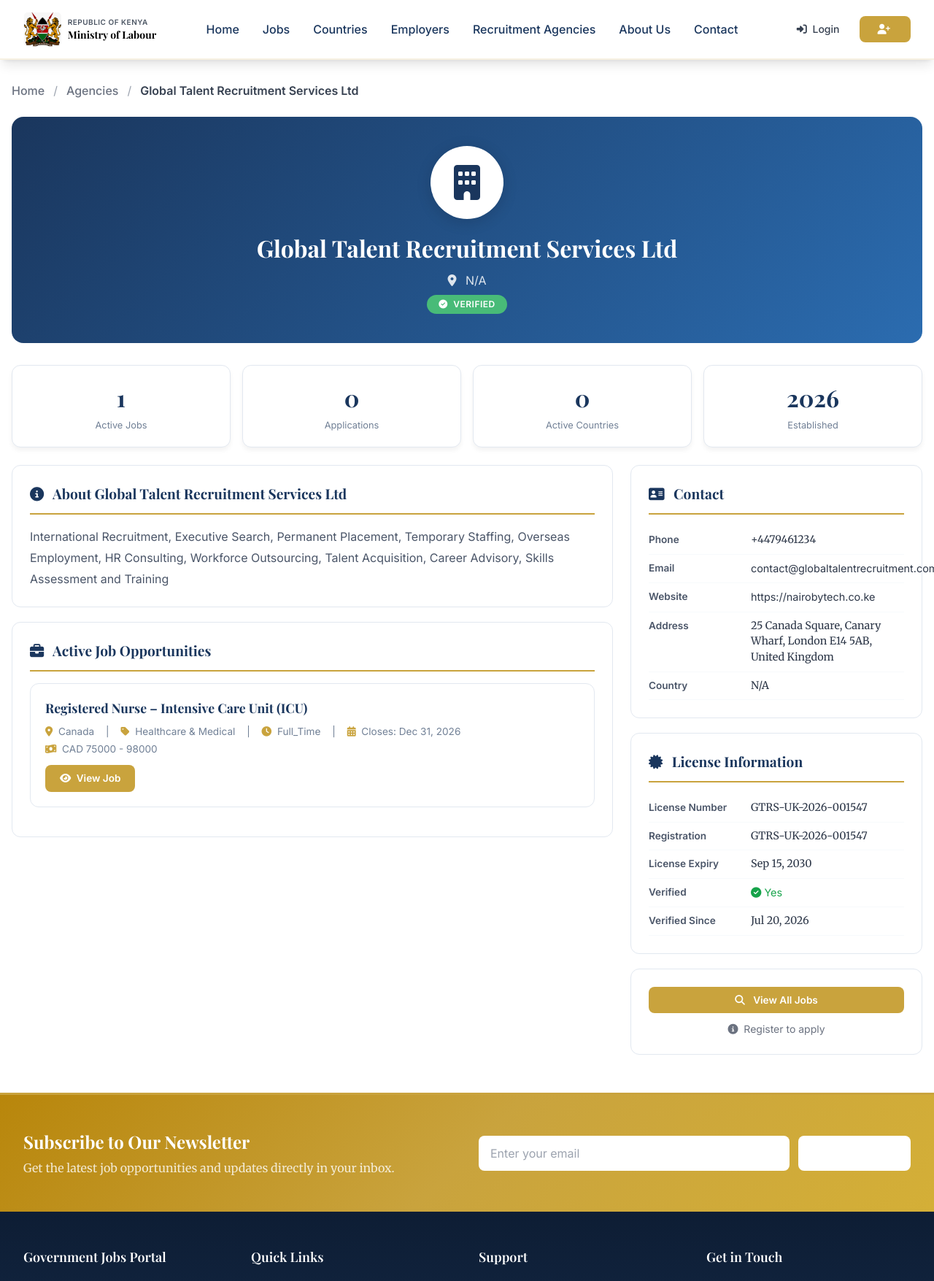
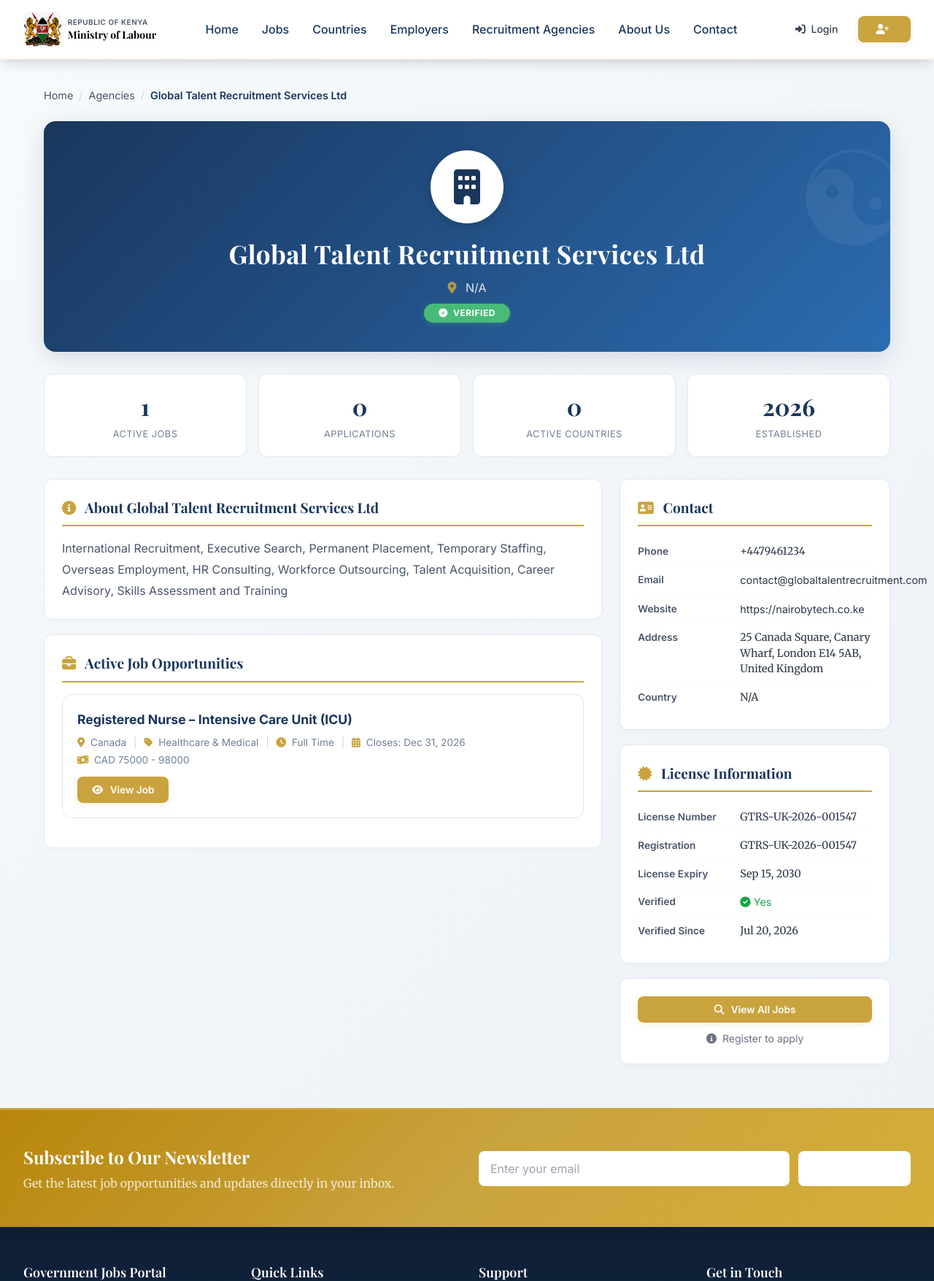
Before and after one commit to eKidenge/government_jobs_portal, a Django app: page /agencies/6ed35cee-6b85-493c-9345-c348dd2bbfe7/ in a window 1280 px wide. Shown: the top 1755 px of the page at 73% size. Run offline with Django 5.2, Linux system fonts and the light colour scheme; data comes from the database, SQL or seed files in the repository; data that the repository does not hold is empty; some libraries are stand-ins or nearby versions.

Commit message:
Update detail.html

```diff
--- a/templates/agencies/detail.html
+++ b/templates/agencies/detail.html
@@ -5,12 +5,40 @@
 
 {% block extra_css %}
 <style>
+    /* ============================================
+       GOVERNMENT STYLES
+       ============================================ */
+    .agency-detail-section {
+        background: linear-gradient(135deg, #f7fafc 0%, #edf2f7 100%);
+        min-height: calc(100vh - 200px);
+        padding: 40px 0;
+    }
+
+    .agency-container {
+        max-width: 1200px;
+        margin: 0 auto;
+        padding: 0 20px;
+    }
+
+    /* Header */
     .agency-header {
         background: linear-gradient(135deg, #1a365d 0%, #2b6cb0 100%);
         color: white;
         padding: 40px 0;
         border-radius: 16px;
         margin-bottom: 30px;
+        box-shadow: 0 8px 32px rgba(26, 54, 93, 0.15);
+        position: relative;
+        overflow: hidden;
+    }
+    .agency-header::before {
+        content: '☯';
+        position: absolute;
+        right: -30px;
+        top: -30px;
+        font-size: 180px;
+        opacity: 0.06;
+        transform: rotate(15deg);
     }
 
     .agency-header .agency-logo {
@@ -25,13 +53,18 @@
         color: #1a365d;
         margin: 0 auto 16px;
         box-shadow: 0 4px 20px rgba(0,0,0,0.15);
+        transition: transform 0.3s ease;
+    }
+    .agency-header .agency-logo:hover {
+        transform: scale(1.05) rotate(-3deg);
     }
 
     .agency-header h1 {
         font-family: 'Playfair Display', serif;
         font-weight: 700;
-        font-size: 2rem;
+        font-size: 2.2rem;
         margin-bottom: 8px;
+        letter-spacing: 0.5px;
     }
 
     .agency-header .subtitle {
@@ -39,28 +72,39 @@
         opacity: 0.85;
         font-size: 1rem;
     }
+    .agency-header .subtitle i {
+        color: #c9a33d;
+    }
 
     .agency-header .badge {
         display: inline-block;
-        padding: 4px 16px;
-        border-radius: 20px;
+        padding: 4px 20px;
+        border-radius: 50px;
+        font-family: 'Inter', sans-serif;
         font-size: 0.75rem;
-        font-weight: 600;
+        font-weight: 700;
         text-transform: uppercase;
         letter-spacing: 0.5px;
-        margin-top: 8px;
+        margin-top: 10px;
     }
-
     .badge-verified {
         background: #48bb78;
         color: white;
+        box-shadow: 0 2px 8px rgba(72, 187, 120, 0.3);
     }
-
     .badge-pending {
         background: #ed8936;
         color: white;
+        box-shadow: 0 2px 8px rgba(237, 137, 54, 0.3);
     }
 
+    /* Stats */
+    .stats-grid {
+        display: grid;
+        grid-template-columns: repeat(4, 1fr);
+        gap: 16px;
+        margin-bottom: 30px;
+    }
     .stat-card {
         background: white;
         border-radius: 12px;
@@ -68,33 +112,40 @@
         text-align: center;
         border: 1px solid #e2e8f0;
         transition: all 0.3s ease;
+        box-shadow: 0 2px 8px rgba(0,0,0,0.02);
     }
-
     .stat-card:hover {
         transform: translateY(-4px);
-        box-shadow: 0 8px 24px rgba(0,0,0,0.05);
+        box-shadow: 0 8px 24px rgba(0,0,0,0.06);
+        border-color: #c9a33d;
     }
-
     .stat-card .number {
         font-family: 'Playfair Display', serif;
         font-size: 2rem;
         font-weight: 700;
         color: #1a365d;
     }
-
     .stat-card .label {
         font-family: 'Inter', sans-serif;
         font-size: 0.8rem;
         color: #718096;
         margin-top: 4px;
+        text-transform: uppercase;
+        letter-spacing: 0.5px;
     }
 
+    /* Info Cards */
     .info-card {
         background: white;
         border-radius: 12px;
         padding: 24px;
         border: 1px solid #e2e8f0;
         margin-bottom: 20px;
+        box-shadow: 0 2px 8px rgba(0,0,0,0.02);
+        transition: box-shadow 0.3s ease;
+    }
+    .info-card:hover {
+        box-shadow: 0 4px 16px rgba(0,0,0,0.04);
     }
 
     .info-card h3 {
@@ -103,8 +154,12 @@
         color: #1a365d;
         font-size: 1.2rem;
         border-bottom: 2px solid #c9a33d;
-        padding-bottom: 12px;
+        padding-bottom: 10px;
         margin-bottom: 16px;
+    }
+    .info-card h3 i {
+        color: #c9a33d;
+        margin-right: 8px;
     }
 
     .info-card .detail-row {
@@ -112,7 +167,9 @@
         padding: 8px 0;
         border-bottom: 1px solid #f7fafc;
     }
-
+    .info-card .detail-row:last-child {
+        border-bottom: none;
+    }
     .info-card .detail-row .label {
         font-family: 'Inter', sans-serif;
         font-weight: 600;
@@ -121,13 +178,30 @@
         flex-shrink: 0;
         font-size: 0.85rem;
     }
-
     .info-card .detail-row .value {
         font-family: 'Merriweather', serif;
         color: #2d3748;
         font-size: 0.9rem;
     }
 
+    .country-tag {
+        display: inline-block;
+        background: #f7fafc;
+        padding: 4px 14px;
+        border-radius: 50px;
+        font-family: 'Inter', sans-serif;
+        font-size: 0.8rem;
+        color: #2d3748;
+        border: 1px solid #e2e8f0;
+        transition: all 0.3s ease;
+    }
+    .country-tag:hover {
+        background: #ebf8ff;
+        border-color: #c9a33d;
+        transform: translateY(-2px);
+    }
+
+    /* Job Cards */
     .job-card {
         background: white;
         border-radius: 12px;
@@ -136,28 +210,37 @@
         transition: all 0.3s ease;
         margin-bottom: 16px;
     }
-
     .job-card:hover {
         transform: translateY(-2px);
         box-shadow: 0 4px 16px rgba(0,0,0,0.05);
+        border-color: #c9a33d;
     }
-
     .job-card h4 {
         font-family: 'Playfair Display', serif;
         font-weight: 700;
         color: #1a365d;
         font-size: 1.1rem;
     }
-
+    .job-card h4 a {
+        color: #1a365d;
+        text-decoration: none;
+        transition: color 0.3s ease;
+    }
+    .job-card h4 a:hover {
+        color: #c9a33d;
+    }
     .job-card .job-meta {
         font-family: 'Inter', sans-serif;
         font-size: 0.85rem;
         color: #718096;
     }
-
     .job-card .job-meta i {
         color: #c9a33d;
         margin-right: 4px;
+    }
+    .job-card .job-meta .separator {
+        margin: 0 6px;
+        color: #cbd5e0;
     }
 
     .btn-gold {
@@ -171,42 +254,151 @@
         transition: all 0.3s ease;
         display: inline-block;
         text-decoration: none;
+        box-shadow: 0 2px 8px rgba(201, 163, 61, 0.2);
     }
-
     .btn-gold:hover {
         background: #b8942f;
         transform: translateY(-2px);
-        box-shadow: 0 4px 12px rgba(201, 163, 61, 0.3);
+        box-shadow: 0 4px 16px rgba(201, 163, 61, 0.3);
         color: white;
+    }
+    .btn-gold i {
+        margin-right: 6px;
+    }
+
+    .view-all-link {
+        color: #c9a33d;
+        font-family: 'Inter', sans-serif;
+        font-weight: 600;
+        font-size: 0.95rem;
+        text-decoration: none;
+        transition: all 0.3s ease;
+        display: inline-flex;
+        align-items: center;
+        gap: 6px;
+    }
+    .view-all-link:hover {
+        color: #b8942f;
+        transform: translateX(4px);
+    }
+
+    .empty-state {
+        text-align: center;
+        padding: 40px 20px;
+        color: #718096;
+    }
+    .empty-state i {
+        font-size: 48px;
+        color: #c9a33d;
+        opacity: 0.2;
+        margin-bottom: 16px;
+        display: block;
+    }
+    .empty-state p {
+        font-family: 'Merriweather', serif;
+        font-size: 1rem;
+    }
+    .empty-state .sub-text {
+        font-family: 'Inter', sans-serif;
+        font-size: 0.85rem;
+        color: #a0aec0;
+        margin-top: 4px;
+    }
+
+    /* Breadcrumb */
+    .breadcrumb {
+        font-family: 'Inter', sans-serif;
+        font-size: 0.9rem;
+        margin-bottom: 24px;
+        display: flex;
+        flex-wrap: wrap;
+        align-items: center;
+        gap: 4px 8px;
+    }
+    .breadcrumb a {
+        color: #4a5568;
+        text-decoration: none;
+        transition: color 0.2s ease;
+    }
+    .breadcrumb a:hover {
+        color: #c9a33d;
+    }
+    .breadcrumb .separator {
+        color: #cbd5e0;
+    }
+    .breadcrumb .current {
+        color: #1a365d;
+        font-weight: 600;
+    }
+
+    /* Responsive */
+    @media (max-width: 1024px) {
+        .stats-grid {
+            grid-template-columns: repeat(2, 1fr);
+        }
     }
 
     @media (max-width: 768px) {
         .agency-header h1 {
             font-size: 1.5rem;
         }
+        .agency-header .agency-logo {
+            width: 80px;
+            height: 80px;
+            font-size: 36px;
+        }
         .info-card .detail-row {
             flex-direction: column;
+            gap: 4px;
         }
         .info-card .detail-row .label {
             width: 100%;
-            margin-bottom: 4px;
+        }
+        .stats-grid {
+            gap: 12px;
+        }
+        .stat-card .number {
+            font-size: 1.6rem;
+        }
+        .grid-cols-3 {
+            grid-template-columns: 1fr;
+        }
+    }
+
+    @media (max-width: 480px) {
+        .agency-header {
+            padding: 24px 16px;
+        }
+        .agency-header h1 {
+            font-size: 1.2rem;
+        }
+        .stat-card {
+            padding: 12px;
+        }
+        .stat-card .number {
+            font-size: 1.3rem;
+        }
+        .info-card {
+            padding: 16px;
+        }
+        .job-card {
+            padding: 14px;
         }
     }
 </style>
 {% endblock %}
 
 {% block content %}
-<div class="container mx-auto px-4 py-8">
+<section class="agency-detail-section">
+    <div class="agency-container">
 
         <!-- Breadcrumb -->
-    <nav class="flex mb-6" aria-label="Breadcrumb">
-        <ol class="inline-flex items-center space-x-1 md:space-x-3">
-            <li><a href="{% url 'home' %}" class="text-gray-500 hover:text-gold-dark font-medium gov-font-sans">Home</a></li>
-            <li><span class="text-gray-400">/</span></li>
-            <li><a href="{% url 'agencies:agency_list' %}" class="text-gray-500 hover:text-gold-dark font-medium gov-font-sans">Agencies</a></li>
-            <li><span class="text-gray-400">/</span></li>
-            <li><span class="text-gray-700 font-semibold gov-font-sans">{{ agency.agency_name }}</span></li>
-        </ol>
+        <nav class="breadcrumb" aria-label="Breadcrumb">
+            <a href="{% url 'home' %}">Home</a>
+            <span class="separator">/</span>
+            <a href="{% url 'agencies:agency_list' %}">Agencies</a>
+            <span class="separator">/</span>
+            <span class="current">{{ agency.agency_name }}</span>
         </nav>
 
         <!-- Agency Header -->
@@ -234,7 +426,7 @@
         </div>
 
         <!-- Stats -->
-    <div class="grid grid-cols-2 md:grid-cols-4 gap-4 mb-6">
+        <div class="stats-grid">
             <div class="stat-card">
                 <div class="number">{{ job_count|default:0 }}</div>
                 <div class="label">Active Jobs</div>
@@ -259,7 +451,7 @@
                 <!-- Description -->
                 {% if agency.description %}
                 <div class="info-card">
-                <h3><i class="fas fa-info-circle text-gold mr-2"></i> About {{ agency.agency_name }}</h3>
+                    <h3><i class="fas fa-info-circle"></i> About {{ agency.agency_name }}</h3>
                     <div class="value" style="font-family: 'Merriweather', serif; color: #4a5568; line-height: 1.8;">
                         {{ agency.description|linebreaks }}
                     </div>
@@ -268,18 +460,20 @@
 
                 <!-- Active Jobs -->
                 <div class="info-card">
-                <h3><i class="fas fa-briefcase text-gold mr-2"></i> Active Job Opportunities</h3>
+                    <h3><i class="fas fa-briefcase"></i> Active Job Opportunities</h3>
                     {% if recent_jobs %}
                         {% for job in recent_jobs %}
                         <div class="job-card">
-                        <h4>{{ job.title }}</h4>
+                            <h4>
+                                <a href="{% url 'job_detail' job.id %}">{{ job.title }}</a>
+                            </h4>
                             <div class="job-meta mt-2">
                                 <span><i class="fas fa-map-marker-alt"></i> {{ job.country.name }}</span>
-                            <span class="mx-3">|</span>
+                                <span class="separator">|</span>
                                 <span><i class="fas fa-tag"></i> {{ job.category.name }}</span>
-                            <span class="mx-3">|</span>
-                            <span><i class="fas fa-clock"></i> {{ job.employment_type|title }}</span>
-                            <span class="mx-3">|</span>
+                                <span class="separator">|</span>
+                                <span><i class="fas fa-clock"></i> {{ job.get_employment_type_display|title }}</span>
+                                <span class="separator">|</span>
                                 <span><i class="fas fa-calendar-alt"></i> Closes: {{ job.closing_date|date:"M d, Y" }}</span>
                             </div>
                             {% if job.salary_min %}
@@ -291,23 +485,23 @@
                             {% endif %}
                             <div class="mt-3">
                                 <a href="{% url 'job_detail' job.id %}" class="btn-gold">
-                                <i class="fas fa-eye mr-1"></i> View Job
+                                    <i class="fas fa-eye"></i> View Job
                                 </a>
                             </div>
                         </div>
                         {% endfor %}
                         {% if job_count > 5 %}
                         <div class="text-center mt-4">
-                        <a href="{% url 'job_list' %}?agency={{ agency.id }}" class="text-gold hover:underline font-medium">
-                            View all {{ job_count }} jobs →
+                            <a href="{% url 'job_list' %}?agency={{ agency.id }}" class="view-all-link">
+                                View all {{ job_count }} jobs <i class="fas fa-arrow-right"></i>
                             </a>
                         </div>
                         {% endif %}
                     {% else %}
-                    <div class="text-center py-8 text-gray-500">
-                        <i class="fas fa-briefcase text-4xl mb-4 opacity-30"></i>
+                        <div class="empty-state">
+                            <i class="fas fa-briefcase"></i>
                             <p>No active job opportunities at this time.</p>
-                        <p class="text-sm">Please check back later.</p>
+                            <p class="sub-text">Please check back later.</p>
                         </div>
                     {% endif %}
                 </div>
@@ -317,7 +511,7 @@
             <div class="lg:col-span-1">
                 <!-- Contact Information -->
                 <div class="info-card">
-                <h3><i class="fas fa-address-card text-gold mr-2"></i> Contact</h3>
+                    <h3><i class="fas fa-address-card"></i> Contact</h3>
                     <div class="detail-row">
                         <span class="label">Phone</span>
                         <span class="value">{{ agency.contact_phone|default:'N/A' }}</span>
@@ -355,10 +549,10 @@
                 <!-- Active Countries -->
                 {% if agency.active_countries.exists %}
                 <div class="info-card">
-                <h3><i class="fas fa-globe-africa text-gold mr-2"></i> Active Countries</h3>
+                    <h3><i class="fas fa-globe-africa"></i> Active Countries</h3>
                     <div class="flex flex-wrap gap-2">
                         {% for country in agency.active_countries.all %}
-                        <span class="bg-gray-100 px-3 py-1 rounded-full text-sm text-gray-700">
+                            <span class="country-tag">
                                 <i class="fas fa-flag mr-1"></i> {{ country.name }}
                             </span>
                         {% endfor %}
@@ -368,7 +562,7 @@
 
                 <!-- License Info -->
                 <div class="info-card">
-                <h3><i class="fas fa-certificate text-gold mr-2"></i> License Information</h3>
+                    <h3><i class="fas fa-certificate"></i> License Information</h3>
                     <div class="detail-row">
                         <span class="label">License Number</span>
                         <span class="value">{{ agency.license_number|default:'N/A' }}</span>
@@ -383,7 +577,7 @@
                             {% if agency.license_expiry %}
                                 {{ agency.license_expiry|date:"M d, Y" }}
                                 {% if agency.license_expiry < now %}
-                                <span class="text-red-600">(Expired)</span>
+                                    <span class="text-red-600 ml-1">(Expired)</span>
                                 {% endif %}
                             {% else %}
                                 N/A
@@ -411,7 +605,7 @@
                 <!-- Action Button -->
                 <div class="info-card text-center">
                     <a href="{% url 'job_list' %}?agency={{ agency.id }}" class="btn-gold w-full block text-center">
-                    <i class="fas fa-search mr-2"></i> View All Jobs
+                        <i class="fas fa-search"></i> View All Jobs
                     </a>
                     {% if not user.is_authenticated %}
                     <p class="text-sm text-gray-500 mt-3">
@@ -423,4 +617,5 @@
             </div>
         </div>
     </div>
+</section>
 {% endblock %}
```
Lines whose indentation alone changed are shown as unchanged.
